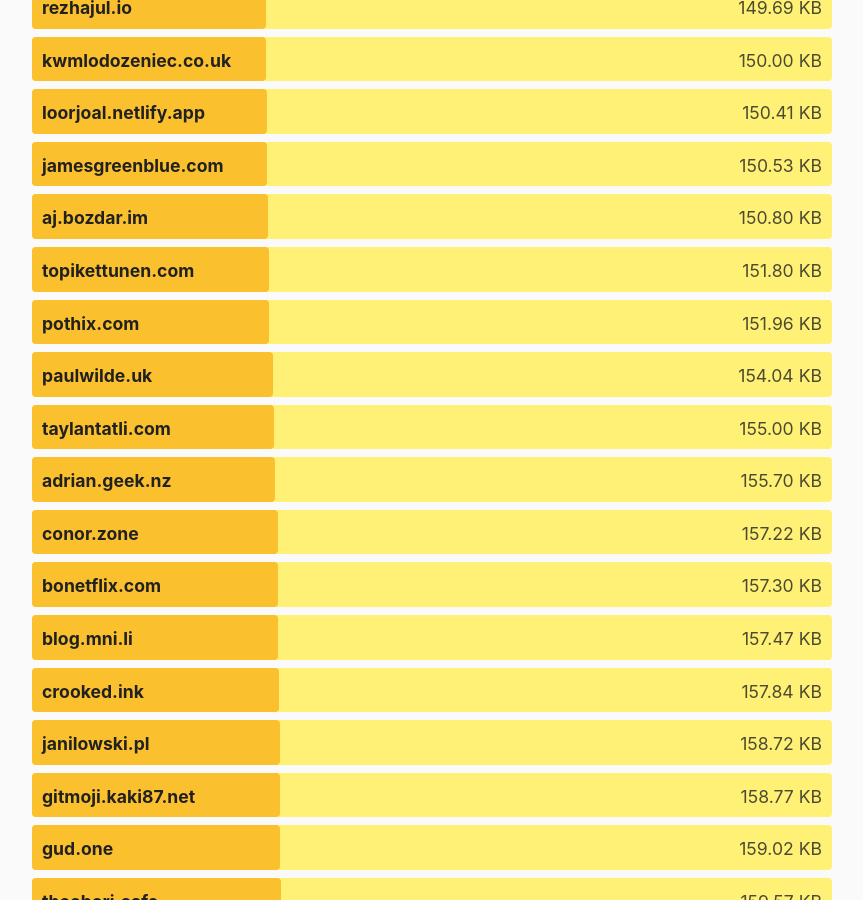
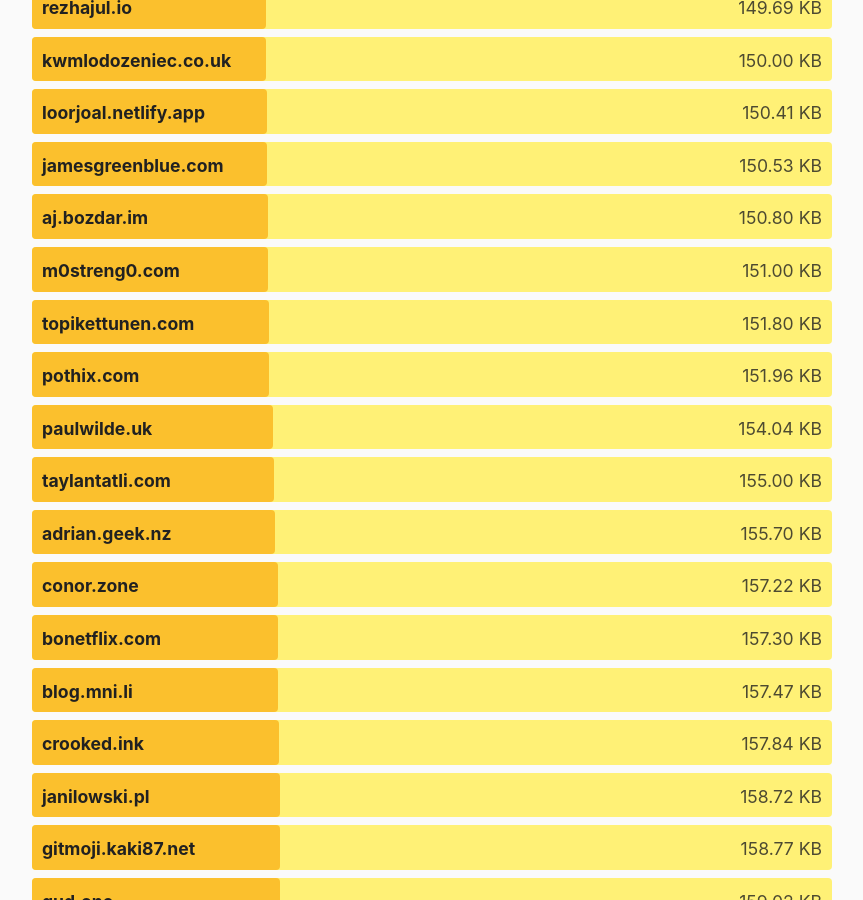
Before and after one commit to kevquirk/512kb.club, a Jekyll site: the page built from index.md, in a window 1280 px wide and 900 px high, scrolled down 29783 px. Shown: the whole window, without its empty margins (208-1071 px from the left). Built offline with Jekyll 4.4.1, drawn with Linux system fonts in a browser that asks for light colours.

Commit message:
feat: new site entry for m0streng0[.]com

```diff
--- a/_data/sites.yml
+++ b/_data/sites.yml
@@ -2393,6 +2393,11 @@
   size: 4.08
   last_checked: 2025-08-30
 
+- domain: m0streng0.com
+  url: https://m0streng0.com/
+  size: 151
+  last_checked: 2025-11-11
+
 - domain: madelinepritchard.net
   url: https://madelinepritchard.net/
   size: 140.22
```
